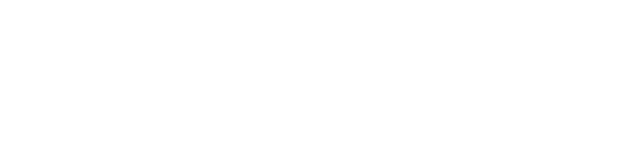
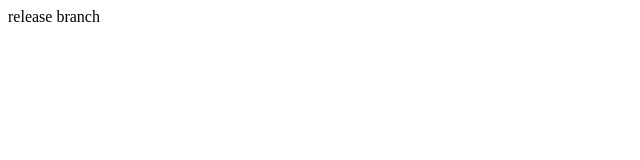
Before and after one commit to TroySandy/AgentsOfCodeServer, a plain HTML site: page index.html in a window 1280 px wide. Shown: the whole page, without its empty margins (0-640 px from the left). Drawn offline with Linux system fonts and the light colour scheme.

Commit message:
release branch

```diff
--- a/index.html
+++ b/index.html
@@ -7,6 +7,6 @@
     <title>Document</title>
 </head>
 <body>
-
+    release branch
 </body>
 </html>
```
